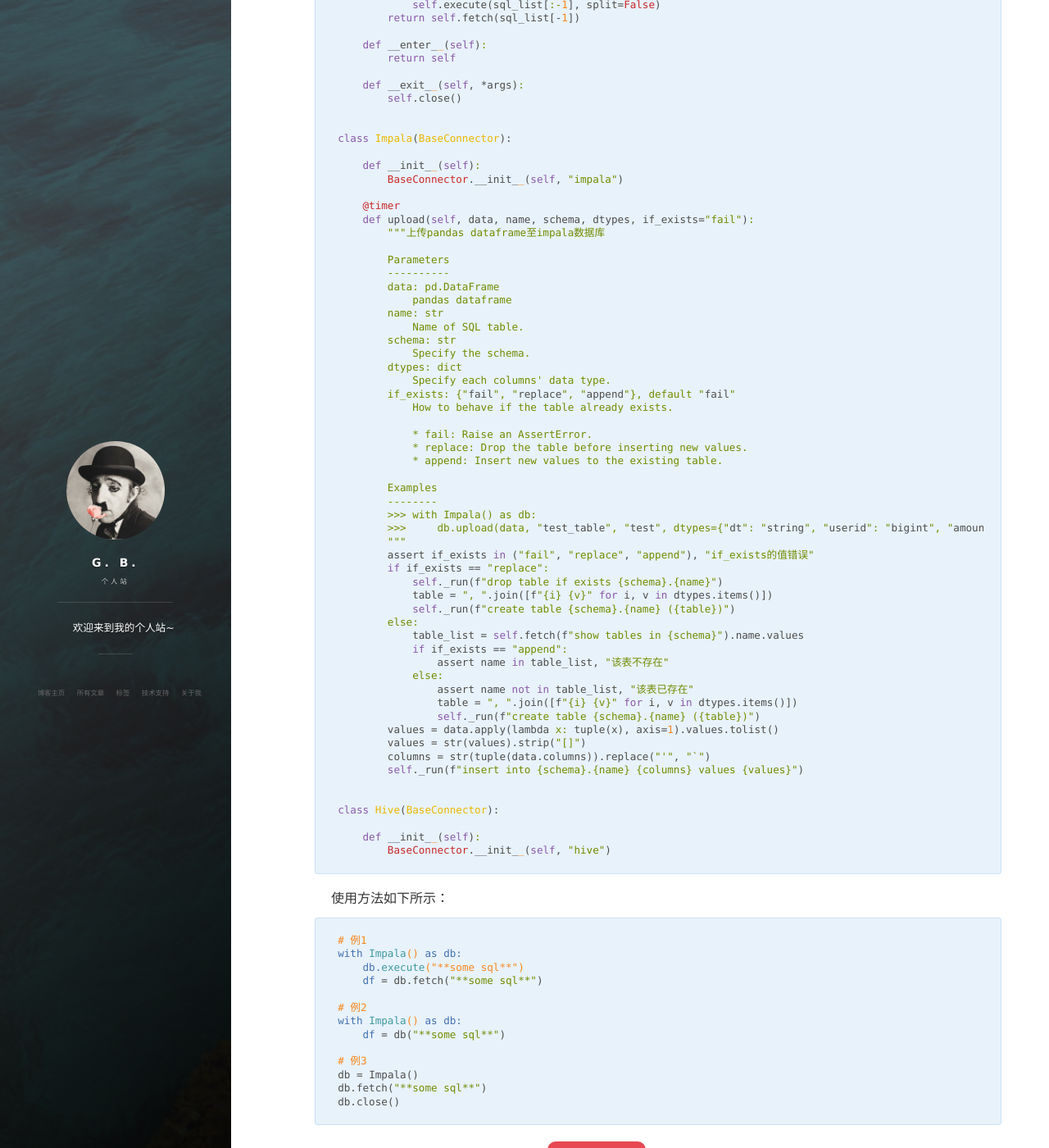
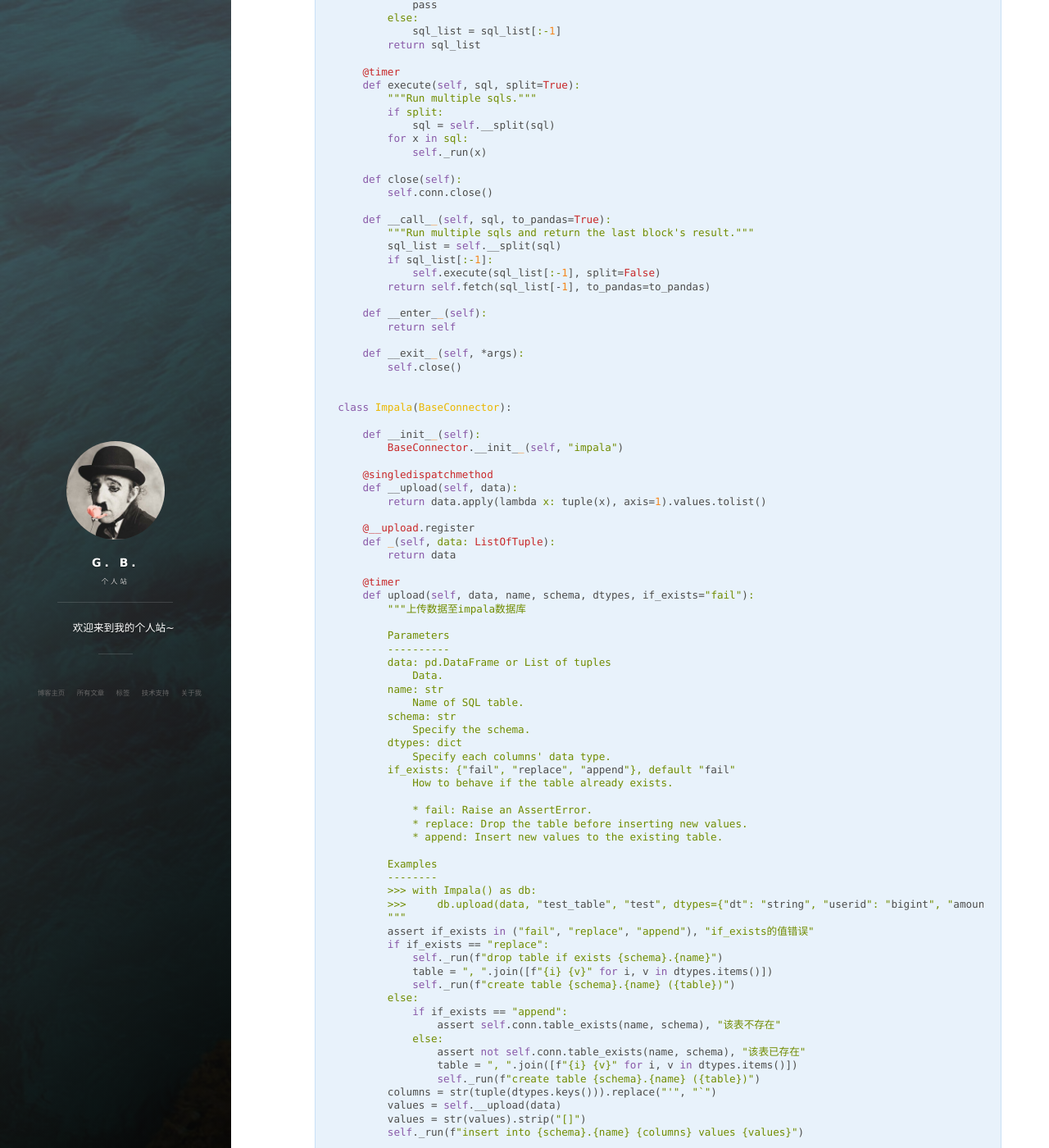
Before and after one commit to Blanket58/Blanket58.github.io, a Jekyll site: the page built from _posts/2020-12-23-impyla.md, in a window 1280 px wide and 1400 px high, scrolled down 1892 px. Shown: the whole window at 82% size. Built offline with Jekyll 4.4.1, drawn with Linux system fonts in a browser that asks for light colours; nearby versions of some CDN libraries; comment, search, counter and statistics services are not loaded; some of the changed text lies outside the part shown.

Commit message:
提供选项去除对pandas的依赖

````diff
--- a/_posts/2020-12-23-impyla.md
+++ b/_posts/2020-12-23-impyla.md
@@ -9,6 +9,8 @@
 使用python连接数据库时，频繁手写连接器使人心烦，因此将其包装为一个类，我们需要使用时只需调用它即可。
 
 ```python
+from functools import singledispatchmethod
+from typing import List, Tuple
 from time import time
 import logging
 
@@ -19,9 +21,18 @@
 __all__ = ["Impala", "Hive"]
 
 
+class ListOfTuple(List[Tuple]):
+    pass
+
+
 def stream_logger_factory(func):
     """Factory to create stream logger."""
-    logger = logging.getLogger(func.__name__.upper())
+    assert callable(func) or isinstance(func, str), 'Input must be a function or a function name.'
+    if callable(func):
+        name = func.__name__.upper()
+    else:
+        name = func.upper()
+    logger = logging.getLogger(name)
     if not logger.handlers:
         logger.setLevel(logging.DEBUG)
         fmt = "%(asctime)s - %(name)s - %(levelname)s - %(message)s"
@@ -60,7 +71,7 @@
         self.cursor = self.conn.cursor()
 
     @timer
-    def fetch(self, sql, tag=None):
+    def fetch(self, sql, tag=None, to_pandas=True):
         """Run one sql or more and get the result.
 
         Parameters
@@ -70,6 +81,8 @@
             * tag!=None, multiple queries
         tag: str, default None
             Select exactly one query by comment like '/*COMMENT*/' locate at the start and get the result.
+        to_pandas: boolean, default True
+            Return pandas DataFrame or list.
 
         Examples
         --------
@@ -83,7 +96,14 @@
             assert len(sql_list) == 1, '请检查tag名，重复或不存在'
             sql = sql_list.pop()
         self.cursor.execute(sql)
-        return as_pandas(self.cursor)
+        if to_pandas:
+            from impala.util import as_pandas
+            return as_pandas(self.cursor)
+        else:
+            names = tuple([metadata[0] for metadata in self.cursor.description])
+            result = self.cursor.fetchall()
+            result.insert(0, names)
+            return result
 
     def _run(self, sql):
         """Run one sql."""
@@ -109,12 +129,12 @@
     def close(self):
         self.conn.close()
 
-    def __call__(self, sql):
+    def __call__(self, sql, to_pandas=True):
         """Run multiple sqls and return the last block's result."""
         sql_list = self.__split(sql)
         if sql_list[:-1]:
             self.execute(sql_list[:-1], split=False)
-        return self.fetch(sql_list[-1])
+        return self.fetch(sql_list[-1], to_pandas=to_pandas)
 
     def __enter__(self):
         return self
@@ -128,14 +148,22 @@
     def __init__(self):
         BaseConnector.__init__(self, "impala")
 
+    @singledispatchmethod
+    def __upload(self, data):
+        return data.apply(lambda x: tuple(x), axis=1).values.tolist()
+
+    @__upload.register
+    def _(self, data: ListOfTuple):
+        return data
+
     @timer
     def upload(self, data, name, schema, dtypes, if_exists="fail"):
-        """上传pandas dataframe至impala数据库
+        """上传数据至impala数据库
 
         Parameters
         ----------
-        data: pd.DataFrame
-            pandas dataframe
+        data: pd.DataFrame or List of tuples
+            Data.
         name: str
             Name of SQL table.
         schema: str
@@ -160,16 +188,15 @@
             table = ", ".join([f"{i} {v}" for i, v in dtypes.items()])
             self._run(f"create table {schema}.{name} ({table})")
         else:
-            table_list = self.fetch(f"show tables in {schema}").name.values
             if if_exists == "append":
-                assert name in table_list, "该表不存在"
+                assert self.conn.table_exists(name, schema), "该表不存在"
             else:
-                assert name not in table_list, "该表已存在"
+                assert not self.conn.table_exists(name, schema), "该表已存在"
                 table = ", ".join([f"{i} {v}" for i, v in dtypes.items()])
                 self._run(f"create table {schema}.{name} ({table})")
-        values = data.apply(lambda x: tuple(x), axis=1).values.tolist()
+        columns = str(tuple(dtypes.keys())).replace("'", "`")
+        values = self.__upload(data)
         values = str(values).strip("[]")
-        columns = str(tuple(data.columns)).replace("'", "`")
         self._run(f"insert into {schema}.{name} {columns} values {values}")
 
 
````
